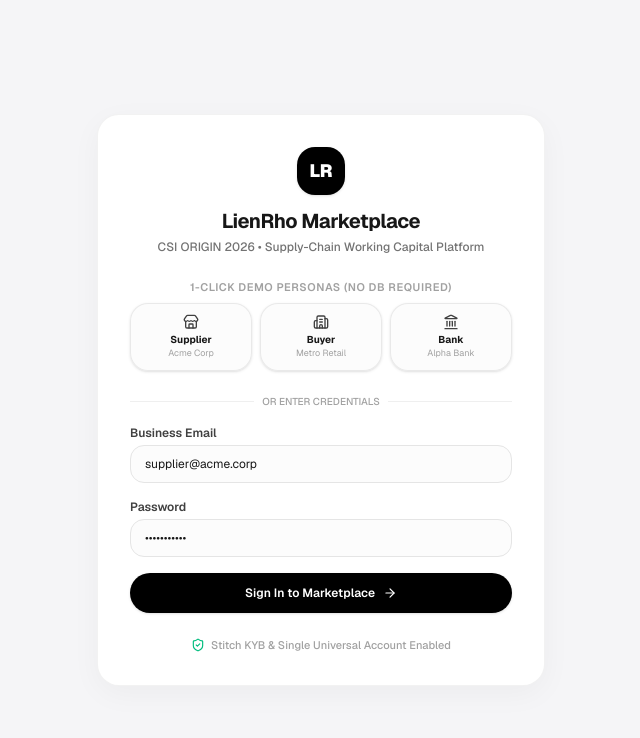
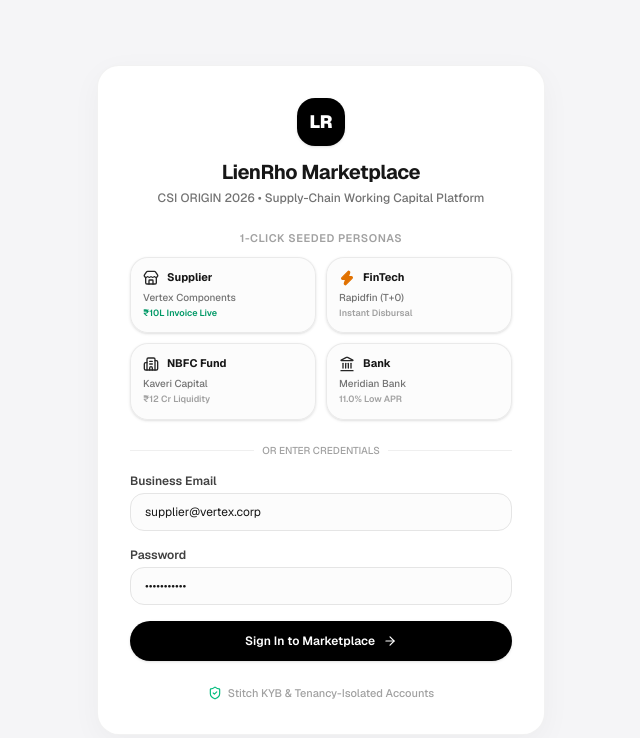
Before and after one commit to Haise-727/LienRho, a Next.js app in the folder frontend/: page /login in a window 1280 px wide. Shown: the top 738 px of the page, without its empty margins (319-959 px from the left). Built offline with nearby package versions, Linux system fonts and the light colour scheme.

Commit message:
issue #4: update login with seeded org personas and 2-way role alignment

```diff
--- a/frontend/src/app/api/auth/login/route.ts
+++ b/frontend/src/app/api/auth/login/route.ts
@@ -3,25 +3,34 @@ import { SESSION_COOKIE, sessionCookieOptions } from "@/lib/session";
 
 export async function POST(request: Request) {
   const body = await request.json().catch(() => ({}));
-  const email = body.email || "supplier@acme.corp";
+  const email = (body.email || "supplier@vertex.corp").toLowerCase();
 
-  // Mock login fallback: works immediately without needing a database connection
-  const mockToken = "mock_jwt_token_" + Buffer.from(email).toString("base64");
+  let orgType = "SUPPLIER";
+  let orgSlug = "vertex-components";
+  let displayName = "Vertex Components Pvt Ltd";
+
+  if (email.includes("meridian") || email.includes("bank")) {
+    orgType = "PROVIDER";
+    orgSlug = "meridian-bank";
+    displayName = "Meridian Bank";
+  } else if (email.includes("rapidfin") || email.includes("fintech")) {
+    orgType = "PROVIDER";
+    orgSlug = "rapidfin";
+    displayName = "Rapidfin";
+  } else if (email.includes("kaveri") || email.includes("nbfc") || email.includes("lender")) {
+    orgType = "PROVIDER";
+    orgSlug = "kaveri-capital";
+    displayName = "Kaveri Capital (NBFC)";
+  }
+
+  const mockToken = "lienrho_jwt_" + Buffer.from(`${email}:${orgType}:${orgSlug}`).toString("base64");
 
   const response = NextResponse.json({
     ok: true,
-    orgId: "org-demo-001",
-    email: email,
-    displayName: email.includes("alpha")
-      ? "Alpha Bank Capital"
-      : email.includes("metro")
-      ? "Metro Retail Enterprise"
-      : "Acme Industrial Supplier",
-    role: email.includes("alpha")
-      ? "provider"
-      : email.includes("metro")
-      ? "buyer"
-      : "supplier"
+    orgType,
+    orgSlug,
+    email,
+    displayName
   });
 
   response.cookies.set(SESSION_COOKIE, mockToken, sessionCookieOptions);
--- a/frontend/src/app/login/page.tsx
+++ b/frontend/src/app/login/page.tsx
@@ -2,13 +2,13 @@
 
 import React, { Suspense, useState } from "react";
 import { useRouter, useSearchParams } from "next/navigation";
-import { Sparkles, ArrowRight, ShieldCheck, Lock, Building2, Store, Landmark } from "lucide-react";
+import { ArrowRight, ShieldCheck, Lock, Building2, Store, Landmark, Zap } from "lucide-react";
 import { motion } from "framer-motion";
 
 function LoginForm() {
   const router = useRouter();
   const searchParams = useSearchParams();
-  const [email, setEmail] = useState("supplier@acme.corp");
+  const [email, setEmail] = useState("supplier@vertex.corp");
   const [password, setPassword] = useState("password123");
   const [submitting, setSubmitting] = useState(false);
 
@@ -50,43 +50,66 @@ function LoginForm() {
         </p>
       </div>
 
-      {/* Quick 1-Click Demo Persona Switchers */}
-      <div className="mb-6 space-y-2">
+      {/* Quick 1-Click Demo Personas */}
+      <div className="mb-6 space-y-2.5">
         <span className="text-[11px] font-semibold uppercase tracking-wider text-neutral-400 block text-center">
-          1-Click Demo Personas (No DB Required)
+          1-Click Seeded Personas
         </span>
-        <div className="grid grid-cols-3 gap-2">
+        <div className="grid grid-cols-2 gap-2.5">
           <button
             type="button"
-            onClick={() => handleLogin("supplier@acme.corp")}
+            onClick={() => handleLogin("supplier@vertex.corp")}
             disabled={submitting}
-            className="flex flex-col items-center justify-center rounded-2xl border border-neutral-200/80 bg-neutral-50/50 p-2.5 text-center hover:border-black hover:bg-white transition-all shadow-sm group"
+            className="flex flex-col items-start rounded-2xl border border-neutral-200/80 bg-neutral-50/60 p-3 text-left hover:border-black hover:bg-white transition-all shadow-sm group"
           >
-            <Store className="h-4 w-4 text-neutral-700 mb-1 group-hover:scale-110 transition-transform" />
-            <span className="text-[10px] font-bold text-neutral-900 leading-tight">Supplier</span>
-            <span className="text-[9px] text-neutral-400">Acme Corp</span>
+            <div className="flex items-center gap-2 mb-1">
+              <Store className="h-4 w-4 text-neutral-800 group-hover:scale-110 transition-transform" />
+              <span className="text-[11px] font-bold text-neutral-900 leading-tight">Supplier</span>
+            </div>
+            <span className="text-[10px] text-neutral-500 font-medium">Vertex Components</span>
+            <span className="text-[9px] text-emerald-600 font-semibold mt-0.5">₹10L Invoice Live</span>
           </button>
 
           <button
             type="button"
-            onClick={() => handleLogin("buyer@metro.corp")}
+            onClick={() => handleLogin("provider@rapidfin.com")}
             disabled={submitting}
-            className="flex flex-col items-center justify-center rounded-2xl border border-neutral-200/80 bg-neutral-50/50 p-2.5 text-center hover:border-black hover:bg-white transition-all shadow-sm group"
+            className="flex flex-col items-start rounded-2xl border border-neutral-200/80 bg-neutral-50/60 p-3 text-left hover:border-black hover:bg-white transition-all shadow-sm group"
           >
-            <Building2 className="h-4 w-4 text-neutral-700 mb-1 group-hover:scale-110 transition-transform" />
-            <span className="text-[10px] font-bold text-neutral-900 leading-tight">Buyer</span>
-            <span className="text-[9px] text-neutral-400">Metro Retail</span>
+            <div className="flex items-center gap-2 mb-1">
+              <Zap className="h-4 w-4 text-amber-600 fill-amber-600 group-hover:scale-110 transition-transform" />
+              <span className="text-[11px] font-bold text-neutral-900 leading-tight">FinTech</span>
+            </div>
+            <span className="text-[10px] text-neutral-500 font-medium">Rapidfin (T+0)</span>
+            <span className="text-[9px] text-neutral-400 font-semibold mt-0.5">Instant Disbursal</span>
           </button>
 
           <button
             type="button"
-            onClick={() => handleLogin("lender@alphabank.com")}
+            onClick={() => handleLogin("lender@kaveri.com")}
             disabled={submitting}
-            className="flex flex-col items-center justify-center rounded-2xl border border-neutral-200/80 bg-neutral-50/50 p-2.5 text-center hover:border-black hover:bg-white transition-all shadow-sm group"
+            className="flex flex-col items-start rounded-2xl border border-neutral-200/80 bg-neutral-50/60 p-3 text-left hover:border-black hover:bg-white transition-all shadow-sm group"
           >
-            <Landmark className="h-4 w-4 text-neutral-700 mb-1 group-hover:scale-110 transition-transform" />
-            <span className="text-[10px] font-bold text-neutral-900 leading-tight">Bank</span>
-            <span className="text-[9px] text-neutral-400">Alpha Bank</span>
+            <div className="flex items-center gap-2 mb-1">
+              <Building2 className="h-4 w-4 text-neutral-800 group-hover:scale-110 transition-transform" />
+              <span className="text-[11px] font-bold text-neutral-900 leading-tight">NBFC Fund</span>
+            </div>
+            <span className="text-[10px] text-neutral-500 font-medium">Kaveri Capital</span>
+            <span className="text-[9px] text-neutral-400 font-semibold mt-0.5">₹12 Cr Liquidity</span>
+          </button>
+
+          <button
+            type="button"
+            onClick={() => handleLogin("bank@meridian.com")}
+            disabled={submitting}
+            className="flex flex-col items-start rounded-2xl border border-neutral-200/80 bg-neutral-50/60 p-3 text-left hover:border-black hover:bg-white transition-all shadow-sm group"
+          >
+            <div className="flex items-center gap-2 mb-1">
+              <Landmark className="h-4 w-4 text-neutral-800 group-hover:scale-110 transition-transform" />
+              <span className="text-[11px] font-bold text-neutral-900 leading-tight">Bank</span>
+            </div>
+            <span className="text-[10px] text-neutral-500 font-medium">Meridian Bank</span>
+            <span className="text-[9px] text-neutral-400 font-semibold mt-0.5">11.0% Low APR</span>
           </button>
         </div>
       </div>
@@ -157,7 +180,7 @@ function LoginForm() {
 
       <div className="mt-6 flex items-center justify-center gap-1.5 text-[11px] text-neutral-400 font-medium">
         <ShieldCheck className="h-3.5 w-3.5 text-emerald-500" />
-        Stitch KYB & Single Universal Account Enabled
+        Stitch KYB & Tenancy-Isolated Accounts
       </div>
     </motion.div>
   );
```
